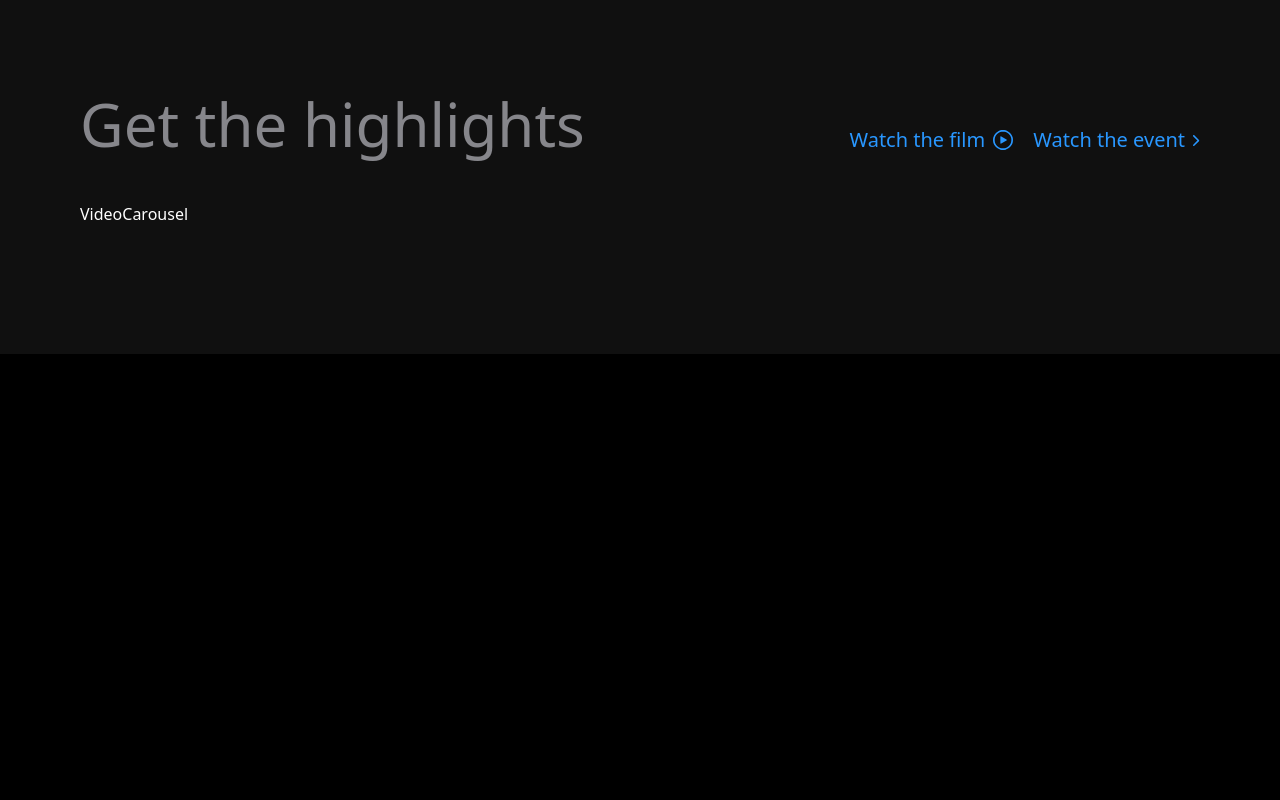
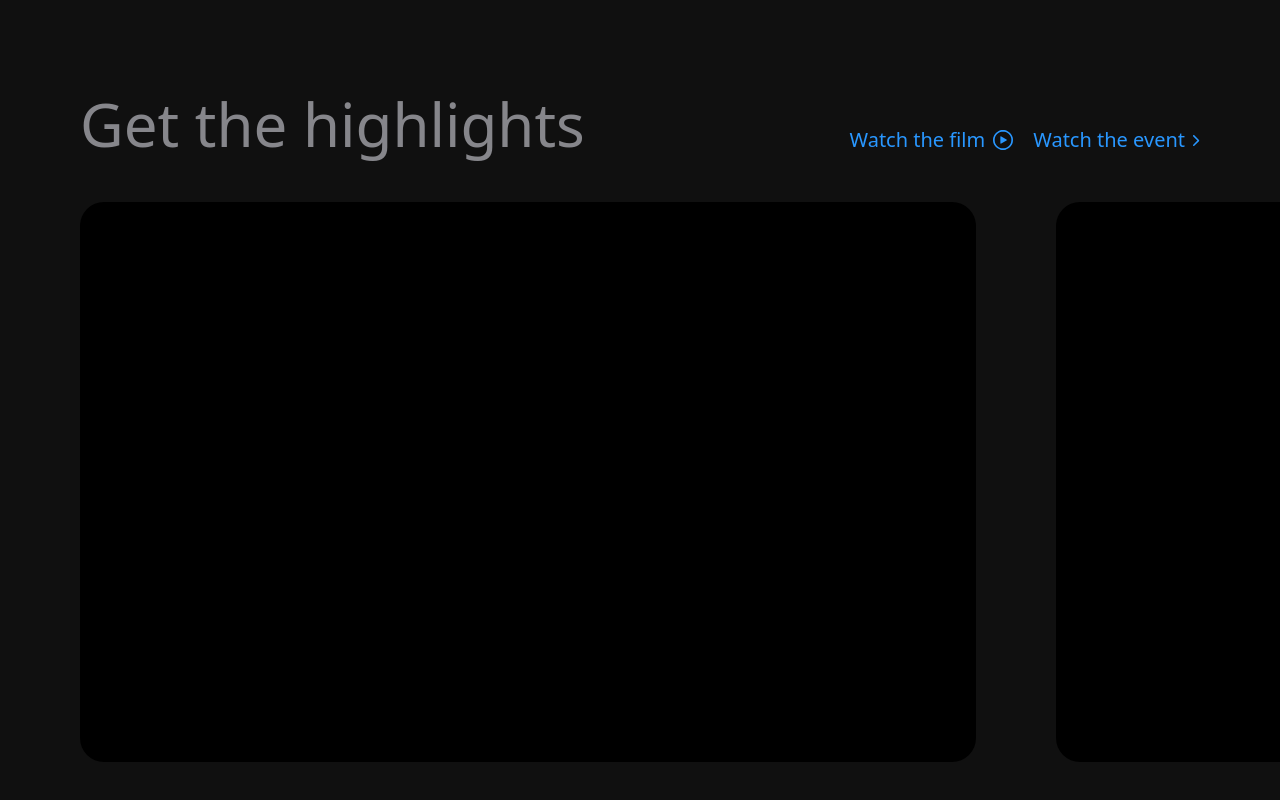
Before and after one commit to ManNjoro/apple_website, a React (Vite) app: page / in a window 1280 px wide. Shown: the part 794-1594 px from the top of the page. Before the commit the page ends 1148 px from the top, so only its background shows below. Built offline with nearby package versions, Linux system fonts and the light colour scheme.

Commit message:
Added VideoCarousel component with mapped highlights slides

```diff
--- a/src/components/VideoCarousel.jsx
+++ b/src/components/VideoCarousel.jsx
@@ -1,8 +1,19 @@
 import React from 'react'
+import { hightlightsSlides } from '../constants'
 
 const VideoCarousel = () => {
   return (
-    <div>VideoCarousel</div>
+    <>
+    <div className='flex items-center'>
+        {hightlightsSlides.map((list, i) => (
+            <div key={list.id} id='slider' className='sm:!pr-20 !pr-10'>
+                <div className='video-carousel_container'>
+                    <div className='w-full h-full flex-center rounded-3xl overflow-hidden bg-black'></div>
+                </div>
+            </div>
+        ))}
+    </div>
+    </>
   )
 }
 
```
